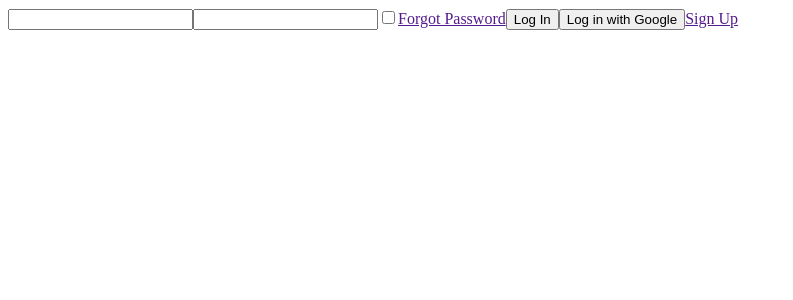
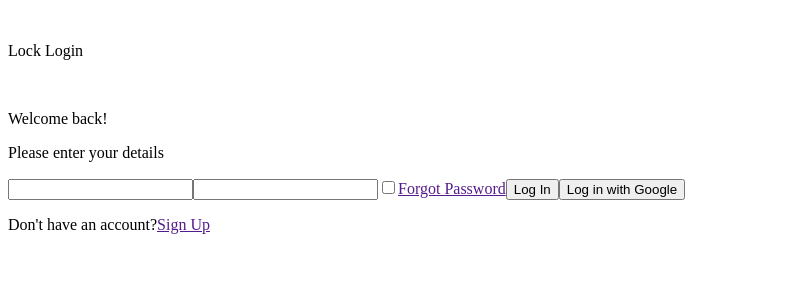
Before and after one commit to MartinSWDev/lock-login, a Vue app: page / in a window 1280 px wide. Shown: the top 300 px of the page, without its empty margins (0-793 px from the left). Built offline with nearby package versions, Linux system fonts and the light colour scheme.

Commit message:
add page structure and basic content

```diff
--- a/src/components/LoginForm.vue
+++ b/src/components/LoginForm.vue
@@ -1,13 +1,24 @@
 <template>
+  <main>
+    <div>
+      <div>
+        <img />
+        <p>Lock Login</p>
+      </div>
+      <img />
+    </div>
     <form action="">
+      <p>Welcome back!</p>
+      <p>Please enter your details</p>
       <input id="email" type="email" />
       <input id="password" type="password" />
       <input id="remember" type="checkbox" />
       <a href="">Forgot Password</a>
       <button id="log-in">Log In</button>
       <button id="google-log-in">Log in with Google</button>
-    <a href="">Sign Up</a>
+      <p>Don't have an account?<a href="">Sign Up</a></p>
     </form>
+  </main>
 </template>
 
 <script lang="ts">
```
Also changed, not shown: 1 other file (tests, documents, lock files or other folders). Lines whose indentation alone changed are shown as unchanged.
